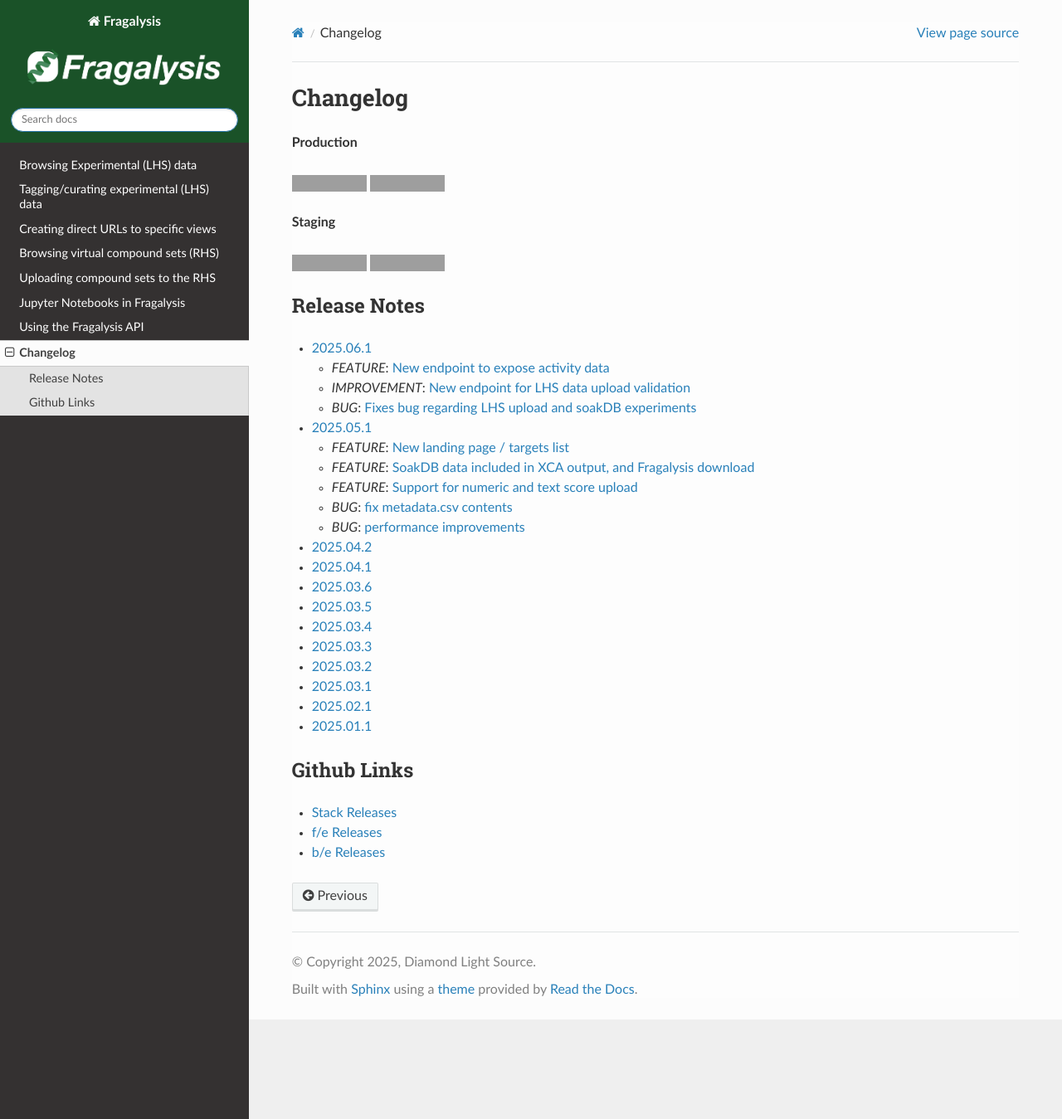
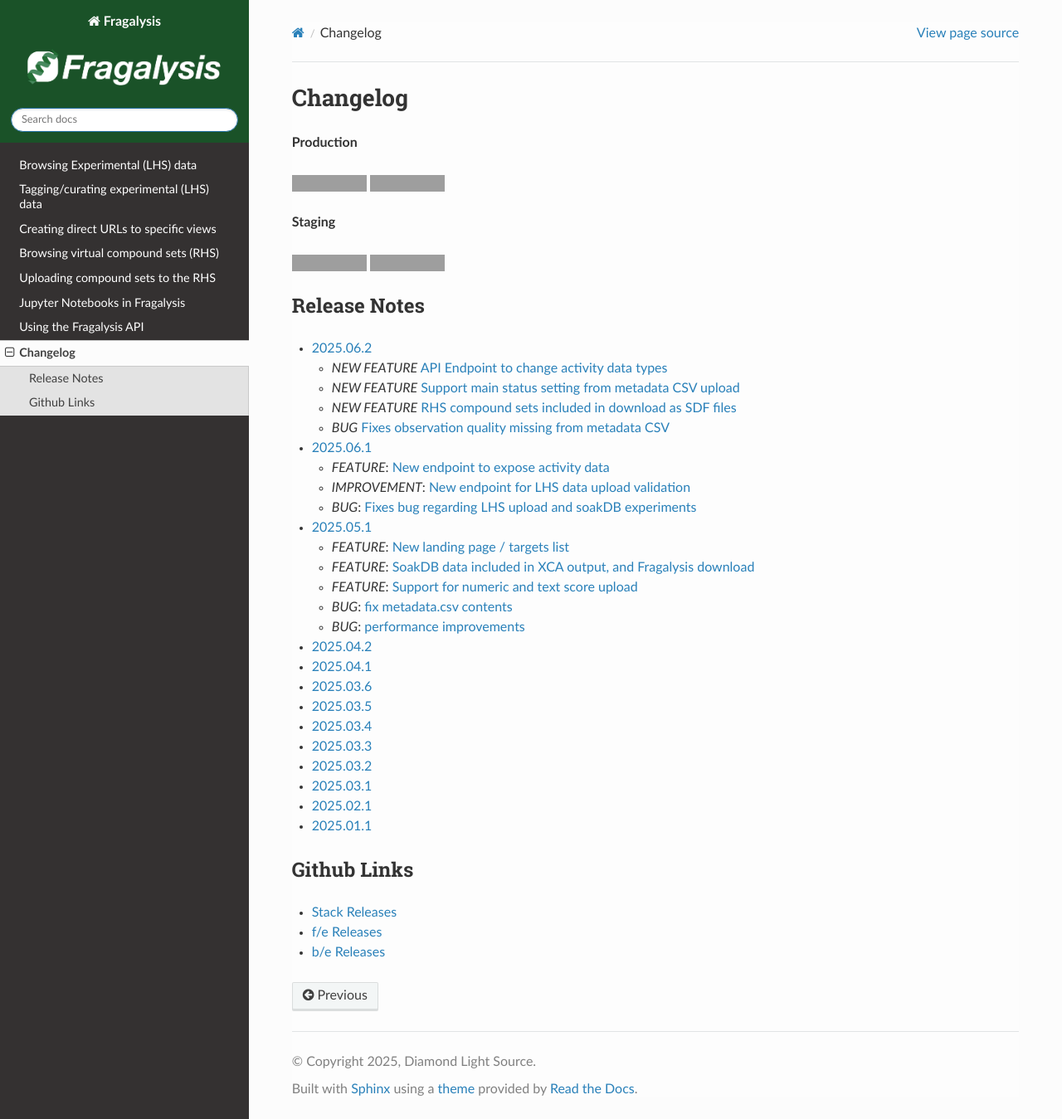
Before and after one commit to xchem/fragalysis, a Sphinx documentation site: the page built from docs/source/changelog.md, in a window 1280 px wide and 1349 px high. Shown: the whole window at 83% size. Built offline with Sphinx 7.4.7 and the Read the Docs theme 3.1.0, drawn with Linux system fonts in a browser that asks for light colours; formulas are drawn with MathJax 3; grey boxes are pictures that could not be loaded.

Commit message:
2025.06.2

```diff
--- a/docs/source/changelog.md
+++ b/docs/source/changelog.md
@@ -16,6 +16,11 @@
 ## Release Notes
 
 
+- [2025.06.2](https://github.com/xchem/fragalysis-stack/releases/tag/2025.06.2)
+	* _NEW FEATURE_ [API Endpoint to change activity data types](https://github.com/m2ms/fragalysis-frontend/issues/1797)
+	* _NEW FEATURE_ [Support main status setting from metadata CSV upload](https://github.com/m2ms/fragalysis-frontend/issues/1807)
+	* _NEW FEATURE_ [RHS compound sets included in download as SDF files](https://github.com/m2ms/fragalysis-frontend/issues/1583)
+	* _BUG_ [Fixes observation quality missing from metadata CSV](https://github.com/m2ms/fragalysis-frontend/issues/1804)
 - [2025.06.1](https://github.com/xchem/fragalysis-stack/releases/tag/2025.06.1)
 	- *FEATURE*: [New endpoint to expose activity data](https://github.com/m2ms/fragalysis-frontend/issues/1780)
 	- *IMPROVEMENT*: [New endpoint for LHS data upload validation](https://github.com/m2ms/fragalysis-frontend/issues/1774)
```
